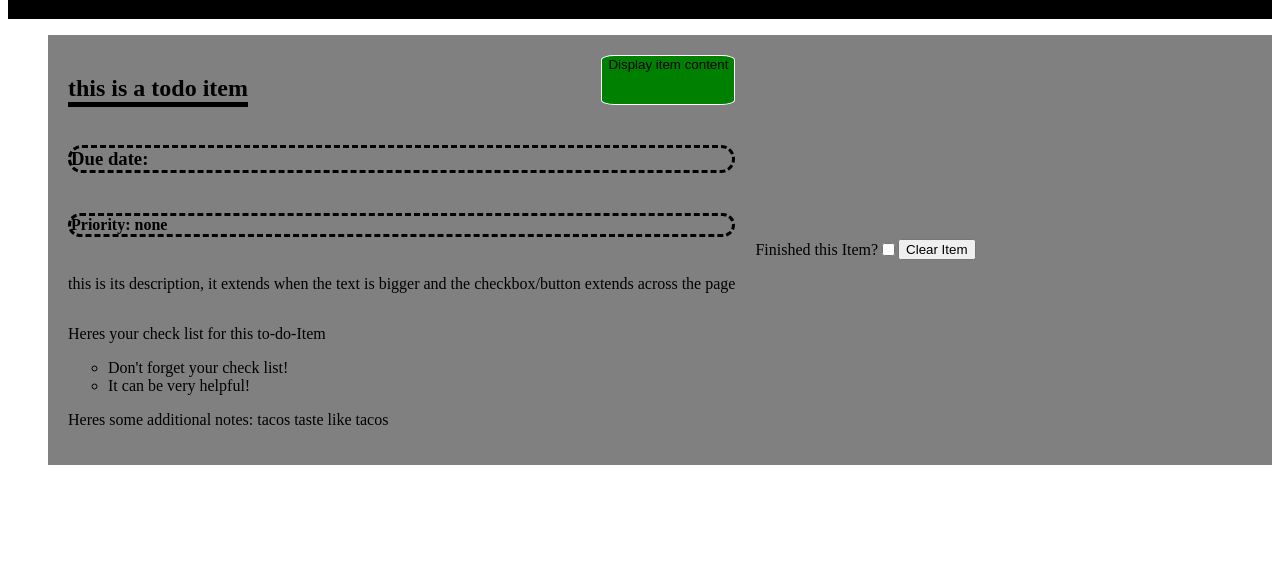
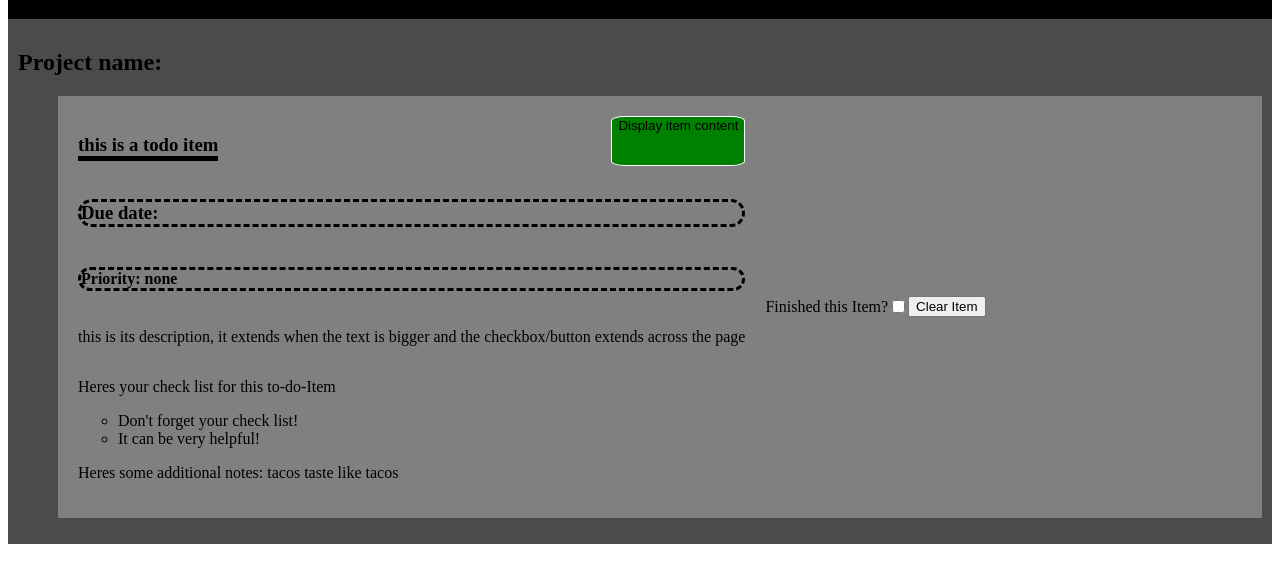
Before and after one commit to jackalot/O-To-Do-List, a website built with webpack: page dist/index.html in a window 1280 px wide. Shown: the part 69-652 px from the top of the page. Built offline with Linux system fonts and the light colour scheme.

Commit message:
added a listing on the layout that shows which projects the todos are for

```diff
--- a/src/style.css
+++ b/src/style.css
@@ -55,6 +55,10 @@ background: rgba(138, 233, 126, 0.424);
     padding-top: 20px;
     background: rgba(0, 0, 0, 0.424);
 }
- .To-Do-Item .Item-Header h2 {
+ .To-Do-Item .Item-Header h3 {
    border-bottom: solid black 5px;
  }
+ .Project-div {
+    background-color: rgb(75, 75, 75);
+    padding: 10px;
+ }
```
Also changed, not shown: dist/index.html, dist/main.js.
